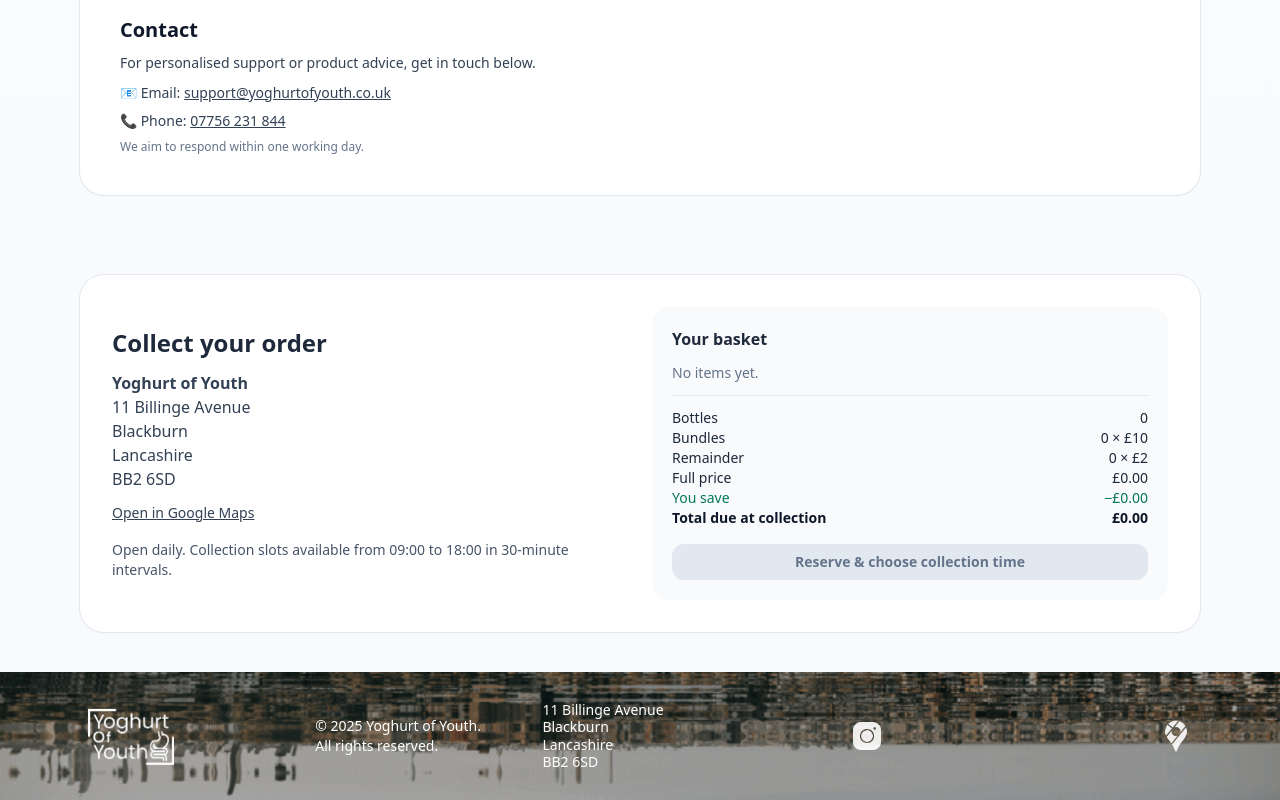
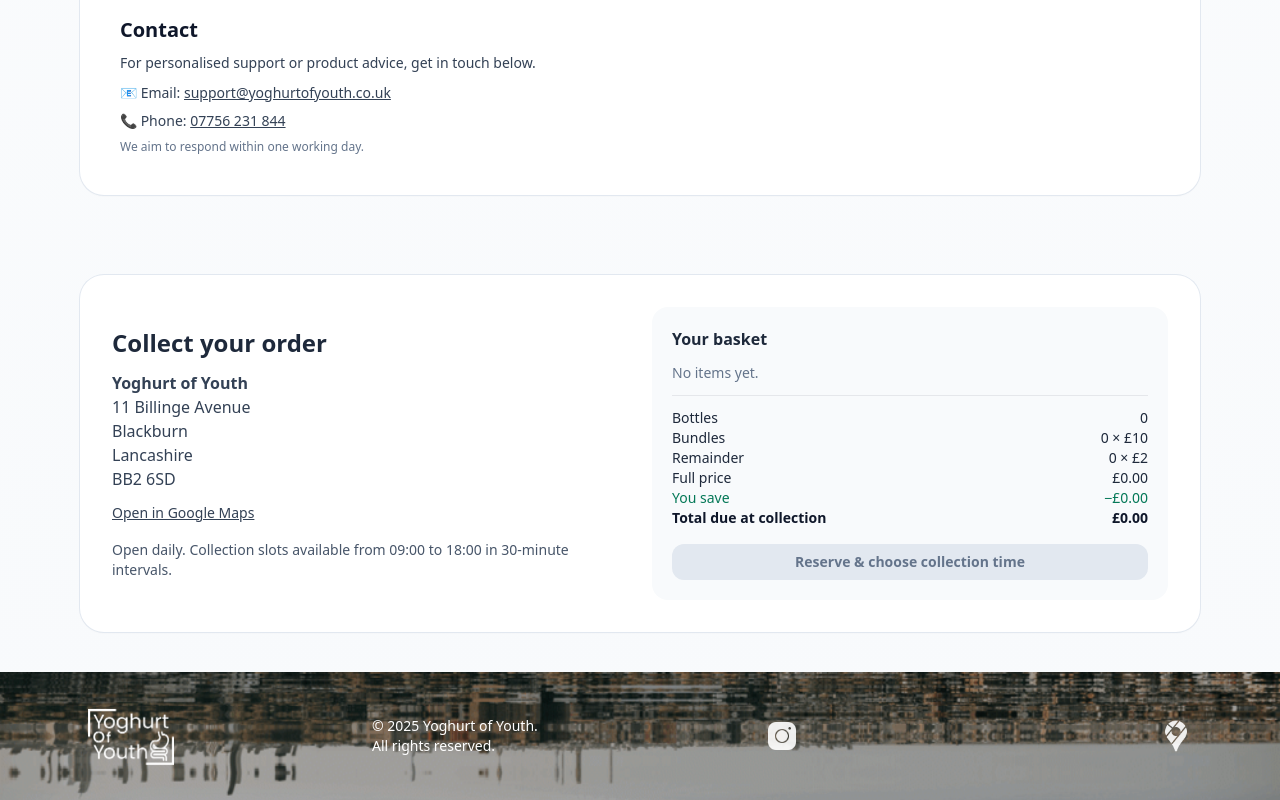
Before and after one commit to ZainAkuji/Yoghurt-of-Youth, a React (Vite) app: page / in a window 1280 px wide. Shown: the part 4253-5053 px from the top of the page. Built offline with nearby package versions, Linux system fonts and the light colour scheme.

Commit message:
Update App.tsx

```diff
--- a/src/App.tsx
+++ b/src/App.tsx
@@ -1110,7 +1110,7 @@ function Footer() {
       <div
         className="
           relative z-10 mx-auto max-w-6xl
-          grid grid-cols-5
+          grid grid-cols-4
           gap-3 sm:gap-4 md:gap-8
           px-3 sm:px-4 md:px-6
           items-center
@@ -1136,19 +1136,6 @@ function Footer() {
             <br />
             All rights reserved.
           </p>
-        </div>
-
-        {/* Address – 4 lines */}
-        <div className="min-w-0">
-          <address className="not-italic leading-tight">
-            11 Billinge Avenue
-            <br />
-            Blackburn
-            <br />
-            Lancashire
-            <br />
-            BB2 6SD
-          </address>
         </div>
 
         {/* Social Media */}
```
